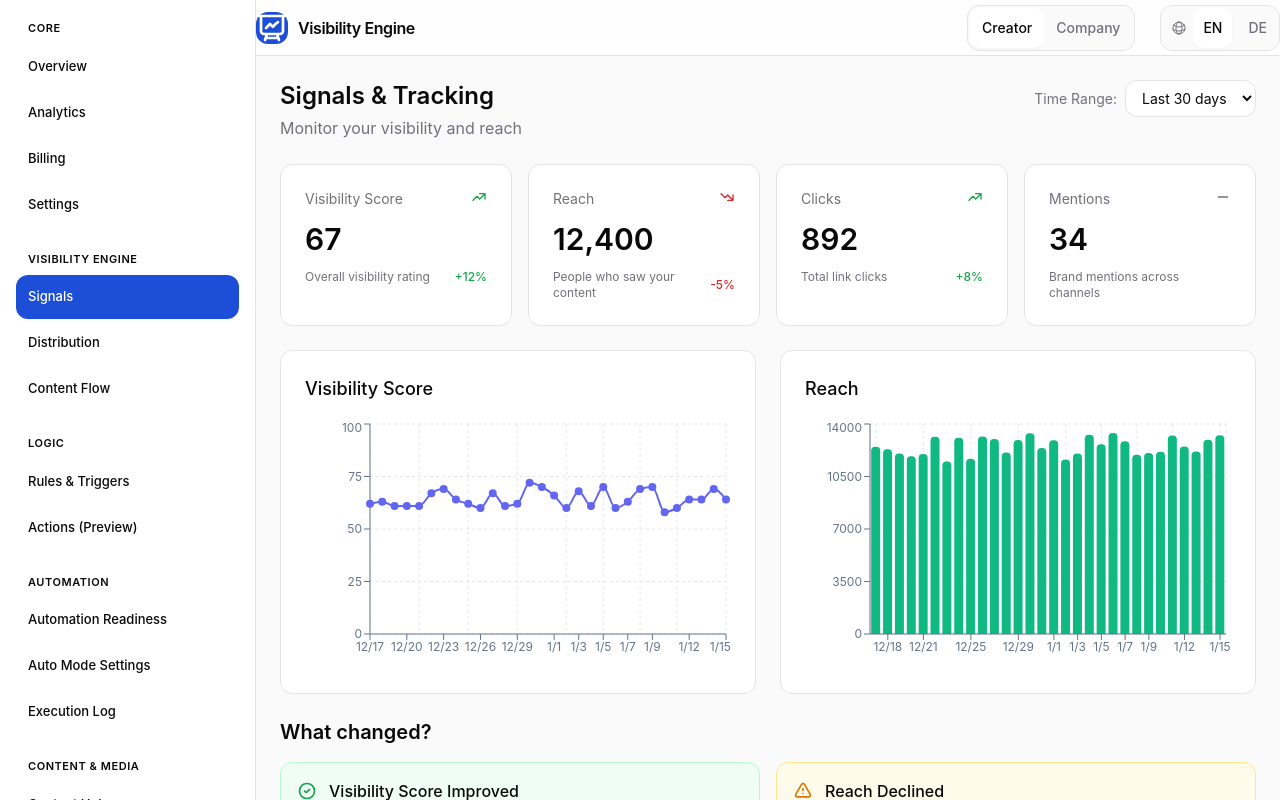
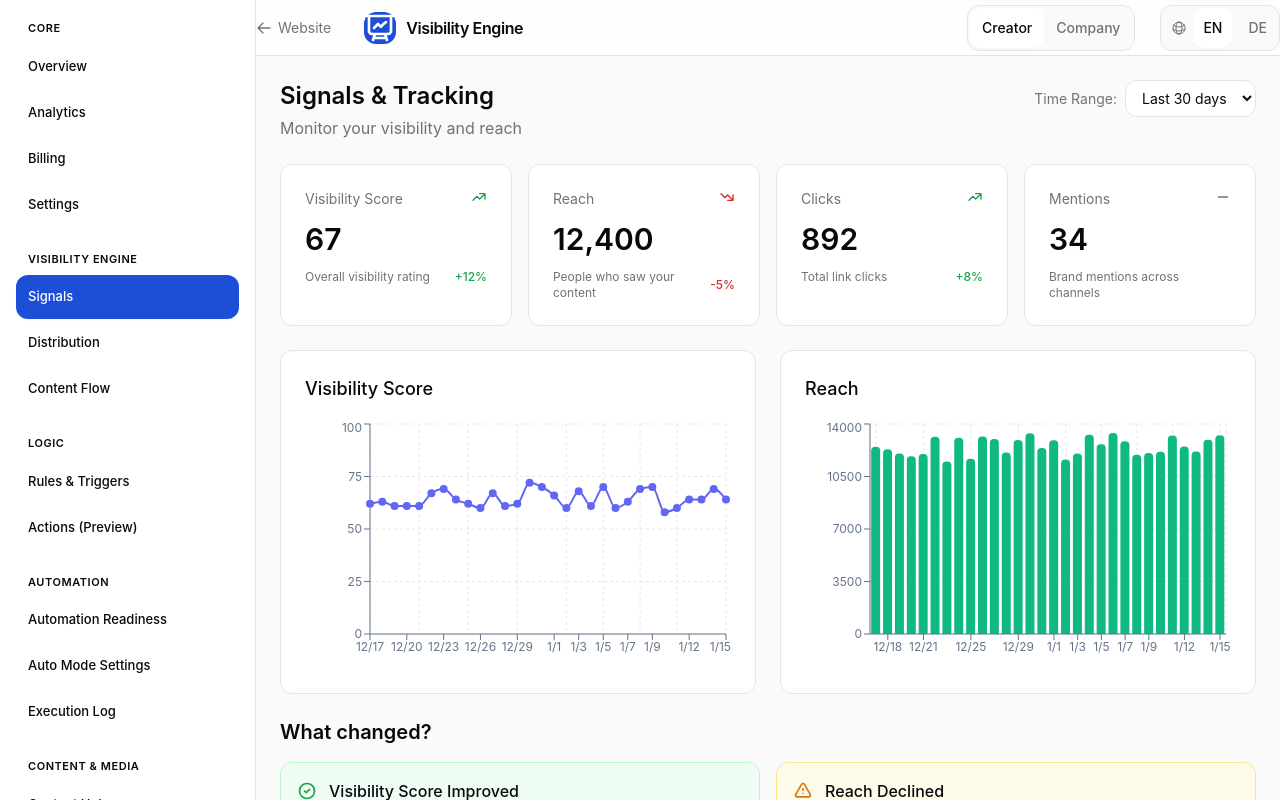
Before and after one commit to mikegehrke/visibility-engine, a Next.js app: page /dashboard/signals in a window 1280 px wide. Built offline with nearby package versions, Linux system fonts and the light colour scheme.

Commit message:
feat: add back-to-website link in dashboard topbar

```diff
--- a/components/dashboard/DashboardTopBar.tsx
+++ b/components/dashboard/DashboardTopBar.tsx
@@ -10,7 +10,24 @@ export default function DashboardTopBar() {
 
   return (
     <header className="h-14 min-h-[56px] border-b border-border sticky-header px-6 flex items-center justify-between safe-area-top safe-area-x">
-      {/* Left: Logo/Brand with Icon */}
+      {/* Left: Logo/Brand with Icon + Back to Website */}
+      <div className="flex items-center gap-4">
+        {/* Back to Website Link */}
+        <Link
+          href={`/${language}`}
+          className="flex items-center gap-1.5 text-slate hover:text-ink transition-colors group"
+          title={language === 'de' ? 'Zurück zur Website' : 'Back to Website'}
+        >
+          <svg className="w-4 h-4" fill="none" viewBox="0 0 24 24" stroke="currentColor" strokeWidth={2}>
+            <path strokeLinecap="round" strokeLinejoin="round" d="M10.5 19.5L3 12m0 0l7.5-7.5M3 12h18" />
+          </svg>
+          <span className="text-sm hidden sm:inline">{language === 'de' ? 'Website' : 'Website'}</span>
+        </Link>
+
+        {/* Divider */}
+        <div className="h-5 w-px bg-border/50" />
+
+        {/* Dashboard Logo */}
         <Link href="/dashboard" className="flex items-center gap-2.5 group">
           {/* Logo Icon */}
           <div className="w-8 h-8 rounded-lg bg-signal flex items-center justify-center transition-transform duration-slow group-hover:scale-105">
@@ -23,6 +40,7 @@ export default function DashboardTopBar() {
             Visibility Engine
           </span>
         </Link>
+      </div>
 
       {/* Right: Controls - grouped, compact */}
       <div className="flex items-center gap-2">
```
Lines whose indentation alone changed are shown as unchanged.
